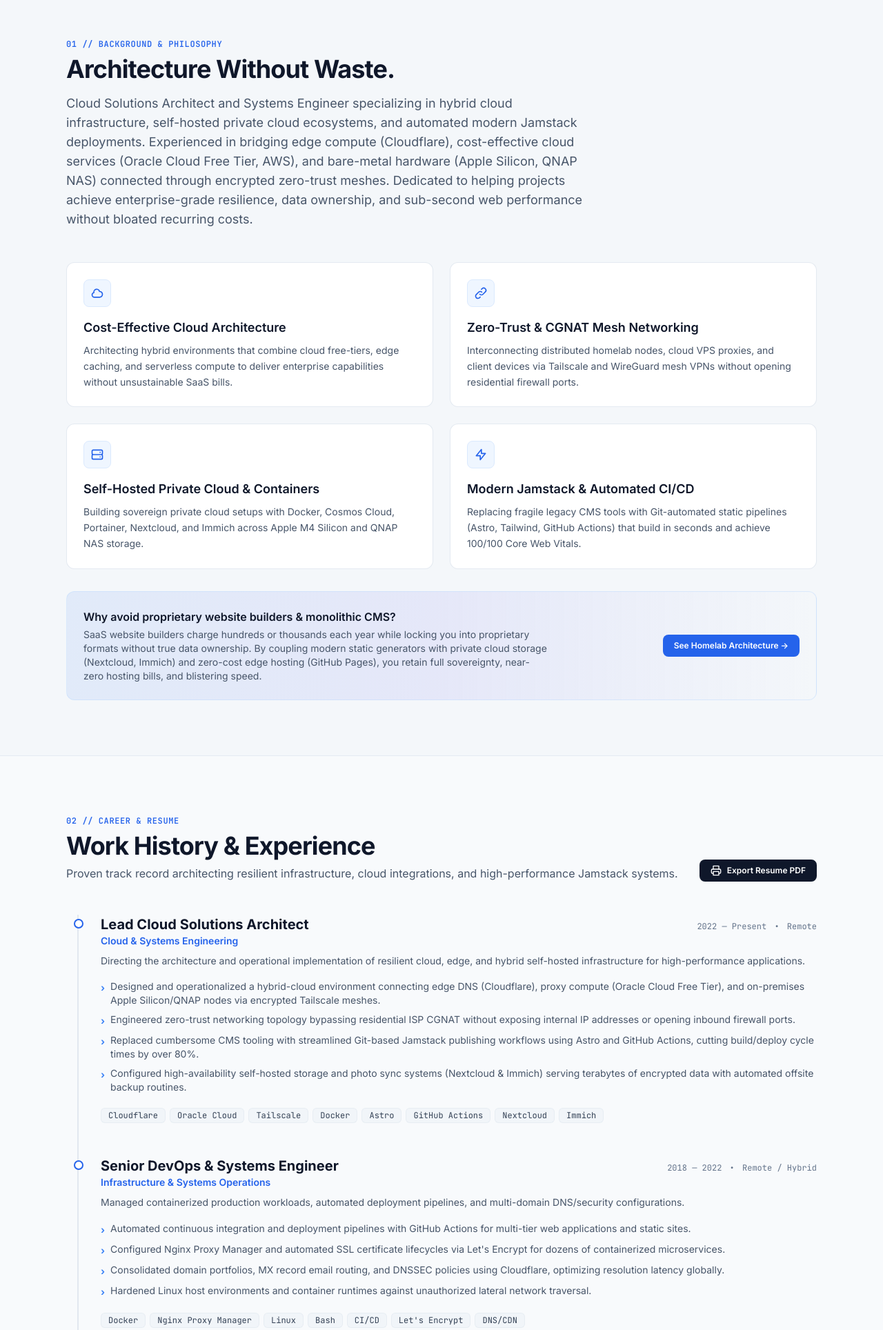
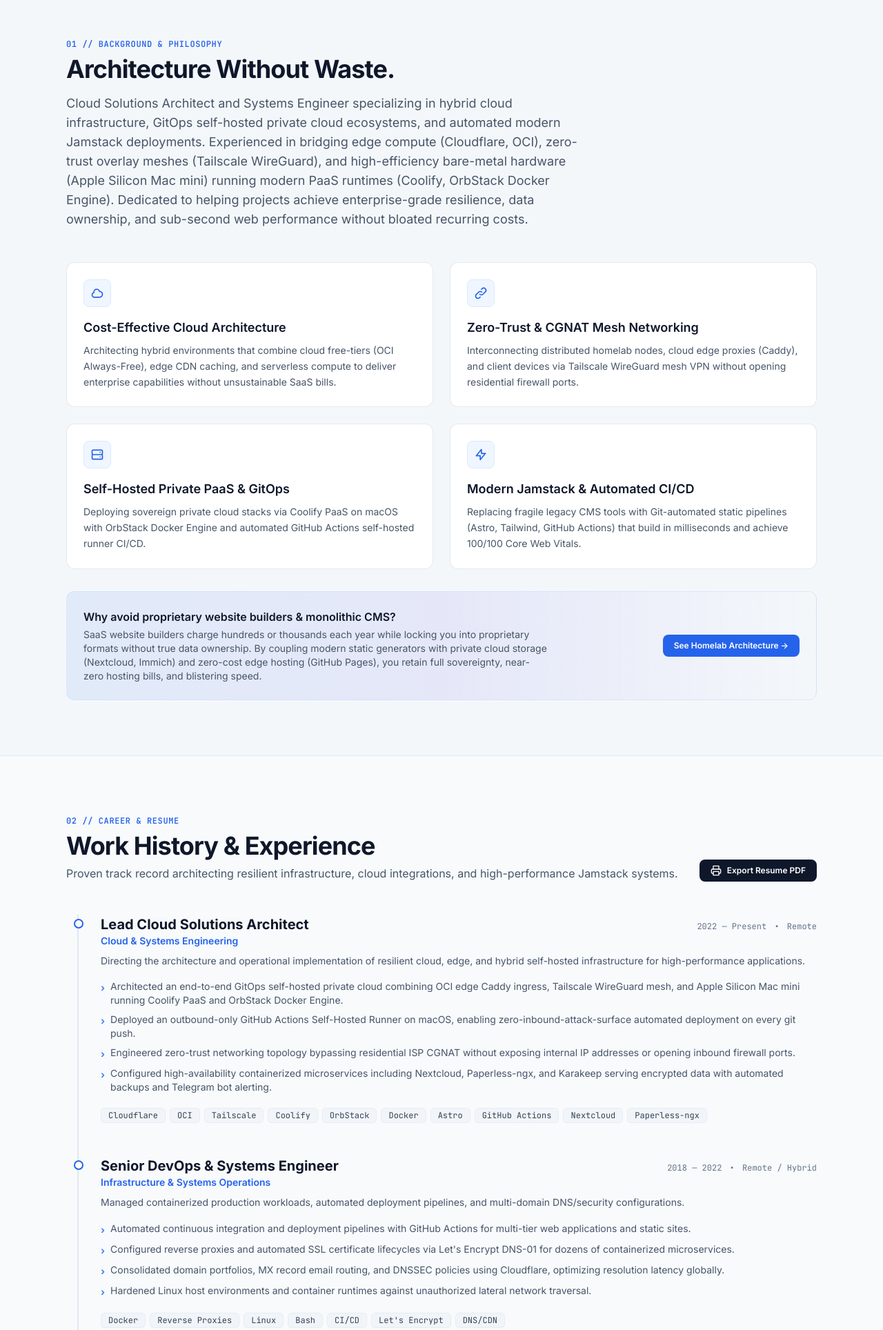
Before and after one commit to webtechy/webtechy.github.io, an Astro site: page / in a window 1280 px wide. Shown: the part 740-2668 px from the top of the page at 69% size. Built offline with nearby package versions, Linux system fonts and the light colour scheme; Astro itself is replaced by a stand-in of ours.

Commit message:
feat: update homelab architecture diagram and documentation from mbabros/homelab

```diff
--- a/src/components/Projects.astro
+++ b/src/components/Projects.astro
@@ -51,13 +51,28 @@
             </p>
           </div>
 
-          <!-- Quick Tags -->
+          <!-- Actions & Tags -->
+          <div class="flex flex-col items-start lg:items-end gap-3 shrink-0">
+            {homelabProject.githubUrl && (
+              <a
+                href={homelabProject.githubUrl}
+                target="_blank"
+                rel="noopener noreferrer"
+                class="inline-flex items-center gap-2 px-3.5 py-1.5 rounded-lg text-xs font-semibold bg-slate-900 text-white dark:bg-slate-100 dark:text-slate-900 hover:bg-slate-800 dark:hover:bg-white transition-all shadow-xs"
+              >
+                <svg class="w-4 h-4 fill-current" viewBox="0 0 24 24">
+                  <path d="M12 0C5.37 0 0 5.37 0 12c0 5.31 3.435 9.795 8.205 11.385.6.105.825-.255.825-.57 0-.285-.015-1.23-.015-2.235-3.015.555-3.795-.735-4.035-1.41-.135-.345-.72-1.41-1.23-1.695-.42-.225-1.02-.78-.015-.795.945-.015 1.62.87 1.845 1.23 1.08 1.815 2.805 1.305 3.495.99.105-.78.42-1.305.765-1.605-2.67-.3-5.46-1.335-5.46-5.925 0-1.305.465-2.385 1.23-3.225-.12-.3-.54-1.53.12-3.18 0 0 1.005-.315 3.3 1.23.96-.27 1.98-.405 3-.405s2.04.135 3 .405c2.295-1.56 3.3-1.23 3.3-1.23.66 1.65.24 2.88.12 3.18.765.84 1.23 1.905 1.23 3.225 0 4.605-2.805 5.625-5.475 5.925.435.375.81 1.095.81 2.22 0 1.605-.015 2.895-.015 3.3 0 .315.225.69.825.57A12.02 12.02 0 0024 12c0-6.63-5.37-12-12-12z"></path>
+                </svg>
+                View Repository (mbabros/homelab) ↗
+              </a>
+            )}
             <div class="flex flex-wrap lg:justify-end gap-1.5 max-w-sm">
               {homelabProject.tags.map((tag) => (
                 <span class="px-2.5 py-1 rounded-md text-xs font-mono font-medium bg-slate-100 dark:bg-slate-800 text-slate-700 dark:text-slate-300 border border-slate-200 dark:border-slate-700">
                   {tag}
                 </span>
               ))}
+            </div>
           </div>
         </div>
 
@@ -92,7 +107,7 @@
             </div>
           </div>
           <p class="text-xs text-center text-slate-500 dark:text-slate-400 italic">
-            Diagram: Multi-tier routing connecting Cloudflare, Oracle Cloud free tier reverse proxy, Tailscale mesh, Apple M4 Mac mini, and QNAP NAS.
+            Refreshed Topology: Cloudflare wildcard DNS, OCI Caddy edge ingress, Tailscale WireGuard mesh, Coolify PaaS & Traefik v3 on Apple Silicon (OrbStack), and outbound GitHub Actions self-hosted runner.
           </p>
         </div>
 
@@ -106,7 +121,7 @@
               <h4 class="text-sm font-bold text-slate-900 dark:text-white">Domain & DNS (Cloudflare)</h4>
             </div>
             <p class="text-xs text-slate-600 dark:text-slate-300 leading-relaxed">
-              Domain registrar and authoritative DNS/CDN. Manages DNS records, CNAMEs, A records, MX email routing, and alias forwarding in a single centralized panel with global edge caching and DDoS shield.
+              Wildcard DNS management with automated DNS-01 ACME challenge resolution for wildcard Let's Encrypt certificates, DDoS mitigation, and global edge CDN caching.
             </p>
           </div>
 
@@ -114,10 +129,10 @@
           <div class="p-4 rounded-xl bg-slate-50 dark:bg-slate-800/60 border border-slate-200/80 dark:border-slate-700/60">
             <div class="flex items-center gap-2 mb-2">
               <span class="w-2 h-2 rounded-full bg-red-500"></span>
-              <h4 class="text-sm font-bold text-slate-900 dark:text-white">Proxy Layer (Oracle Cloud Free Tier)</h4>
+              <h4 class="text-sm font-bold text-slate-900 dark:text-white">Edge Ingress (Oracle Cloud Free Tier)</h4>
             </div>
             <p class="text-xs text-slate-600 dark:text-slate-300 leading-relaxed">
-              Nginx Proxy Manager hosted on an Always-Free OCI VM. Connects to self-hosted homelab nodes through an encrypted Tailscale mesh VPN, completely bypassing residential ISP Carrier-Grade NAT (CGNAT) without open inbound ports.
+              Caddy reverse proxy on an Always-Free OCI VM terminating wildcard TLS and forwarding traffic across an encrypted Tailscale WireGuard mesh VPN directly to the Mac mini—bypassing residential ISP CGNAT with zero open firewall ports.
             </p>
           </div>
 
@@ -125,18 +140,24 @@
           <div class="p-4 rounded-xl bg-slate-50 dark:bg-slate-800/60 border border-slate-200/80 dark:border-slate-700/60">
             <div class="flex items-center gap-2 mb-2">
               <span class="w-2 h-2 rounded-full bg-blue-500"></span>
-              <h4 class="text-sm font-bold text-slate-900 dark:text-white">Compute Node (Apple M4 Mac Mini)</h4>
+              <h4 class="text-sm font-bold text-slate-900 dark:text-white">PaaS & Ingress (Coolify & Traefik v3)</h4>
             </div>
             <p class="text-xs text-slate-600 dark:text-slate-300 leading-relaxed">
-              Powered by Cosmos Cloud Docker container platform. Hosts compute-heavy services, instant media transcoding, Nextcloud cloud storage, and Immich machine-learning facial recognition models with unmatched energy efficiency.
+              Hosted on Apple M4 Mac mini running OrbStack Docker Engine. Coolify PaaS controller orchestrates container lifecycles while Traefik v3.7 ingress handles dynamic host-based routing across modular Docker Compose stacks.
             </p>
           </div>
 
-          <!-- QNAP NAS Storage Node -->
+          <!-- GitOps CI/CD Node -->
           <div class="p-4 rounded-xl bg-slate-50 dark:bg-slate-800/60 border border-slate-200/80 dark:border-slate-700/60">
             <div class="flex items-center gap-2 mb-2">
               <span class="w-2 h-2 rounded-full bg-emerald-500"></span>
-              <h4 class="text-sm font-bold text-slate-900 dark:text-white">Storage Node (QNAP 453be NAS)</h4>
+              <h4 class="text-sm font-bold text-slate-900 dark:text-white">GitOps CI/CD (GitHub Actions Self-Hosted Runner)</h4>
+            </div>
+            <p class="text-xs text-slate-600 dark:text-slate-300 leading-relaxed">
+              Native Apple Silicon GitHub Actions runner communicating via outbound-only WebSockets. Detects repository commits, triggers local Coolify API webhooks, and executes automated rolling container updates with zero inbound attack surface.
+            </p>
+          </div>
+
         </div>
             <p class="text-xs text-slate-600 dark:text-slate-300 leading-relaxed">
               Portainer-managed Docker platform running redundant private storage arrays, snapshot schedules, local network file shares (SMB/NFS), and automated backup mirrors.
--- a/src/data/profile.ts
+++ b/src/data/profile.ts
@@ -73,7 +73,7 @@
   title: "Cloud Solutions Architect & Systems Engineer",
   tagline: "Engineering cloud solutions that are feature-rich, high-performance, and cost-effective.",
   summary:
-    "Cloud Solutions Architect and Systems Engineer specializing in hybrid cloud infrastructure, self-hosted private cloud ecosystems, and automated modern Jamstack deployments. Experienced in bridging edge compute (Cloudflare), cost-effective cloud services (Oracle Cloud Free Tier, AWS), and bare-metal hardware (Apple Silicon, QNAP NAS) connected through encrypted zero-trust meshes. Dedicated to helping projects achieve enterprise-grade resilience, data ownership, and sub-second web performance without bloated recurring costs.",
+    "Cloud Solutions Architect and Systems Engineer specializing in hybrid cloud infrastructure, GitOps self-hosted private cloud ecosystems, and automated modern Jamstack deployments. Experienced in bridging edge compute (Cloudflare, OCI), zero-trust overlay meshes (Tailscale WireGuard), and high-efficiency bare-metal hardware (Apple Silicon Mac mini) running modern PaaS runtimes (Coolify, OrbStack Docker Engine). Dedicated to helping projects achieve enterprise-grade resilience, data ownership, and sub-second web performance without bloated recurring costs.",
   location: "United States (Available Globally / Remote)",
   availability: "Open to Cloud Architecture, DevOps & Homelab Consulting",
   contacts: {
@@ -85,54 +85,54 @@
     {
       icon: "cloud",
       title: "Cost-Effective Cloud Architecture",
-      desc: "Architecting hybrid environments that combine cloud free-tiers, edge caching, and serverless compute to deliver enterprise capabilities without unsustainable SaaS bills."
+      desc: "Architecting hybrid environments that combine cloud free-tiers (OCI Always-Free), edge CDN caching, and serverless compute to deliver enterprise capabilities without unsustainable SaaS bills."
     },
     {
       icon: "network",
       title: "Zero-Trust & CGNAT Mesh Networking",
-      desc: "Interconnecting distributed homelab nodes, cloud VPS proxies, and client devices via Tailscale and WireGuard mesh VPNs without opening residential firewall ports."
+      desc: "Interconnecting distributed homelab nodes, cloud edge proxies (Caddy), and client devices via Tailscale WireGuard mesh VPN without opening residential firewall ports."
     },
     {
       icon: "server",
-      title: "Self-Hosted Private Cloud & Containers",
-      desc: "Building sovereign private cloud setups with Docker, Cosmos Cloud, Portainer, Nextcloud, and Immich across Apple M4 Silicon and QNAP NAS storage."
+      title: "Self-Hosted Private PaaS & GitOps",
+      desc: "Deploying sovereign private cloud stacks via Coolify PaaS on macOS with OrbStack Docker Engine and automated GitHub Actions self-hosted runner CI/CD."
     },
     {
       icon: "rocket",
       title: "Modern Jamstack & Automated CI/CD",
-      desc: "Replacing fragile legacy CMS tools with Git-automated static pipelines (Astro, Tailwind, GitHub Actions) that build in seconds and achieve 100/100 Core Web Vitals."
+      desc: "Replacing fragile legacy CMS tools with Git-automated static pipelines (Astro, Tailwind, GitHub Actions) that build in milliseconds and achieve 100/100 Core Web Vitals."
     }
   ],
   skillCategories: [
     {
       name: "Cloud & Edge Infrastructure",
       icon: "cloud",
-      skills: ["Oracle Cloud Infrastructure (OCI)", "Cloudflare (DNS, CDN, WAF, Workers)", "AWS", "GitHub Pages", "Vercel / Netlify", "Jamstack Architecture"]
+      skills: ["Oracle Cloud Infrastructure (OCI Free Tier)", "Cloudflare (DNS, CDN, WAF, DNS-01 ACME)", "AWS", "GitHub Pages", "Vercel", "Jamstack Architecture"]
     },
     {
       name: "Networking & Security",
       icon: "shield",
-      skills: ["Tailscale Mesh VPN", "WireGuard", "CGNAT Bypass", "Nginx Proxy Manager", "SSL/TLS (Let's Encrypt DNS-01)", "Reverse Proxies", "Cloudflare Zero Trust"]
+      skills: ["Tailscale Mesh VPN", "WireGuard Overlay", "CGNAT Bypass", "Caddy Edge Proxy", "Traefik v3 Ingress", "SSL/TLS Wildcard (Let's Encrypt)", "Zero Inbound Attack Surface"]
     },
     {
       name: "Containers & Orchestration",
       icon: "container",
-      skills: ["Docker & Docker Compose", "Cosmos Cloud Engine", "Portainer", "Podman", "Container Hardening", "Multi-arch Builds (ARM64/x86_64)"]
+      skills: ["Coolify PaaS", "OrbStack Docker Engine", "Docker Compose", "Traefik Dynamic Routing", "GitHub Actions Self-Hosted Runner", "Multi-arch ARM64 Builds"]
     },
     {
       name: "Hardware & Self-Hosted Systems",
       icon: "cpu",
-      skills: ["Apple Silicon (M4 Mac mini)", "QNAP NAS (QTS/Linux)", "RAID & ZFS Storage", "Nextcloud (Cloud Storage)", "Immich (Photo Management)", "Home Assistant"]
+      skills: ["Apple Silicon (M4 Mac mini)", "macOS APFS / OrbStack Kernel", "Nextcloud (Cloud Storage)", "Paperless-ngx (OCR Indexing)", "Karakeep / Hoarder", "Uptime Kuma & Telegram Bot Alerts"]
     },
     {
       name: "Modern Frontend & Jamstack",
       icon: "code",
-      skills: ["Astro", "Tailwind CSS", "Next.js", "React", "TypeScript", "Modern HTML5/CSS3", "Responsive Design", "Core Web Vitals Optimization"]
+      skills: ["Astro", "Tailwind CSS", "Next.js", "React / Vite", "TypeScript", "Modern HTML5/CSS3", "Responsive Design", "Core Web Vitals Optimization"]
     },
     {
       name: "DevOps & Automation",
       icon: "terminal",
-      skills: ["GitHub Actions CI/CD", "Git & GitOps", "Bash / Shell Scripting", "Linux Server Administration (Ubuntu/Debian)", "Automated Backups & Monitoring"]
+      skills: ["GitOps Continuous Delivery", "GitHub Actions CI/CD", "Shell Scripting (Bash/Zsh)", "Automated Pre-flight & Cutover Scripts", "Disaster Recovery & Rollback"]
     }
   ],
   experiences: [
@@ -144,12 +144,12 @@
       description:
         "Directing the architecture and operational implementation of resilient cloud, edge, and hybrid self-hosted infrastructure for high-performance applications.",
       achievements: [
-        "Designed and operationalized a hybrid-cloud environment connecting edge DNS (Cloudflare), proxy compute (Oracle Cloud Free Tier), and on-premises Apple Silicon/QNAP nodes via encrypted Tailscale meshes.",
+        "Architected an end-to-end GitOps self-hosted private cloud combining OCI edge Caddy ingress, Tailscale WireGuard mesh, and Apple Silicon Mac mini running Coolify PaaS and OrbStack Docker Engine.",
+        "Deployed an outbound-only GitHub Actions Self-Hosted Runner on macOS, enabling zero-inbound-attack-surface automated deployment on every git push.",
         "Engineered zero-trust networking topology bypassing residential ISP CGNAT without exposing internal IP addresses or opening inbound firewall ports.",
-        "Replaced cumbersome CMS tooling with streamlined Git-based Jamstack publishing workflows using Astro and GitHub Actions, cutting build/deploy cycle times by over 80%.",
-        "Configured high-availability self-hosted storage and photo sync systems (Nextcloud & Immich) serving terabytes of encrypted data with automated offsite backup routines."
+        "Configured high-availability containerized microservices including Nextcloud, Paperless-ngx, and Karakeep serving encrypted data with automated backups and Telegram bot alerting."
       ],
-      skills: ["Cloudflare", "Oracle Cloud", "Tailscale", "Docker", "Astro", "GitHub Actions", "Nextcloud", "Immich"]
+      skills: ["Cloudflare", "OCI", "Tailscale", "Coolify", "OrbStack", "Docker", "Astro", "GitHub Actions", "Nextcloud", "Paperless-ngx"]
     },
     {
       company: "Infrastructure & Systems Operations",
@@ -160,11 +160,11 @@
         "Managed containerized production workloads, automated deployment pipelines, and multi-domain DNS/security configurations.",
       achievements: [
         "Automated continuous integration and deployment pipelines with GitHub Actions for multi-tier web applications and static sites.",
-        "Configured Nginx Proxy Manager and automated SSL certificate lifecycles via Let's Encrypt for dozens of containerized microservices.",
+        "Configured reverse proxies and automated SSL certificate lifecycles via Let's Encrypt DNS-01 for dozens of containerized microservices.",
         "Consolidated domain portfolios, MX record email routing, and DNSSEC policies using Cloudflare, optimizing resolution latency globally.",
         "Hardened Linux host environments and container runtimes against unauthorized lateral network traversal."
       ],
-      skills: ["Docker", "Nginx Proxy Manager", "Linux", "Bash", "CI/CD", "Let's Encrypt", "DNS/CDN"]
+      skills: ["Docker", "Reverse Proxies", "Linux", "Bash", "CI/CD", "Let's Encrypt", "DNS/CDN"]
     },
     {
       company: "Web Technologies & Jamstack",
@@ -184,40 +184,41 @@
   projects: [
     {
       id: "homelab-private-cloud",
-      title: "Self-Hosted Homelab & Hybrid Private Cloud",
-      subtitle: "Enterprise-grade self-hosted infrastructure on Apple Silicon & QNAP NAS with Tailscale CGNAT bypass",
+      title: "Self-Hosted Homelab & GitOps Private Cloud",
+      subtitle: "Enterprise-grade self-hosted PaaS on Apple Silicon (OrbStack) orchestrated via Coolify with automated GitOps CI/CD",
       description:
-        "A complete hybrid private cloud architecture designed for complete data ownership, maximum reliability, and zero ongoing subscription fees. Connects high-performance on-premises hardware with cloud proxy compute.",
+        "A hybrid private cloud architecture designed for total data sovereignty, maximum efficiency, and zero ongoing subscription fees. Connects high-performance Apple Silicon compute with an OCI Caddy edge proxy via an encrypted Tailscale WireGuard mesh.",
       category: "Infrastructure & Cloud",
       featured: true,
       image: "/images/homelab.png",
-      imageCaption: "Complete Homelab Network & Service Architecture Topology",
+      imageCaption: "Updated Homelab System Architecture & Network Topology",
+      githubUrl: "https://github.com/mbabros/homelab",
       liveUrl: "#homelab-details",
-      tags: ["Apple M4 Silicon", "QNAP 453be", "Tailscale", "Oracle Cloud", "Nginx Proxy Manager", "Cosmos Cloud", "Nextcloud", "Immich"],
+      tags: ["Apple Silicon M4", "Coolify PaaS", "OrbStack Docker", "Tailscale WireGuard", "OCI Free Tier", "Caddy", "Traefik v3", "GitHub Actions Runner", "Nextcloud", "Paperless-ngx"],
       highlights: [
-        "Domain & DNS: Cloudflare serves as registrar, CDN, and DNS layer with automated CNAME, MX alias routing, and WAF rules.",
-        "Proxy Layer (Oracle Cloud Free Tier): Nginx Proxy Manager in the cloud receives public traffic and routes securely to homelab nodes via Tailscale, completely bypassing ISP CGNAT.",
-        "Apple Silicon Compute Node: Apple M4 Mac mini running Cosmos Cloud container engine for high-compute workloads and instant transcoding.",
-        "QNAP Storage Node: QNAP TS-453be running Portainer, hosting redundant private cloud storage with Nextcloud and AI-driven photo indexing with Immich.",
-        "Data Sovereignty: Replaces recurring SaaS costs (Google One, iCloud, Dropbox) with sovereign, end-to-end controlled private storage."
+        "Domain & DNS: Cloudflare manages DNS with automated DNS-01 ACME challenge resolution for wildcard TLS (*.<domain>) certificates.",
+        "Edge Ingress (OCI Free Tier): Caddy reverse proxy on an Always-Free VM terminates public TLS and proxies securely over Tailscale WireGuard mesh VPN directly to the Mac mini with zero open firewall ports on the home network.",
+        "PaaS & Dynamic Ingress: Coolify controller on macOS with OrbStack Docker Engine, leveraging Traefik v3.7 ingress (:80/:443) for dynamic Docker container routing.",
+        "Zero-Inbound GitOps CI/CD: Mac Mini GitHub Actions Self-Hosted Runner polls GitHub via outbound WebSockets, executing rolling container updates with zero open inbound ports.",
+        "Application Ecosystem: Nextcloud (private drive), Paperless-ngx (OCR indexing), Karakeep (AI bookmarking), WordPress, and mbabros.com Vite/React with unified Telegram alerting."
       ],
       architecture: {
         components: [
           {
             title: "Domain & DNS (Cloudflare)",
-            desc: "Registrar, DNS manager, MX email routing, and edge caching with DDoS mitigation."
+            desc: "Wildcard DNS routing and automated DNS-01 ACME challenges with DDoS mitigation and global CDN caching."
           },
           {
-            title: "Proxy Layer (Oracle Cloud Free Tier)",
-            desc: "Nginx Proxy Manager in an OCI compute instance connected via Tailscale mesh VPN to securely route inbound requests without public residential IPs."
+            title: "Edge Ingress (Oracle Cloud Free Tier)",
+            desc: "OCI VM running Caddy reverse proxy, terminating TLS and forwarding across Tailscale mesh to avoid CGNAT and eliminate inbound router port forwards."
           },
           {
-            title: "Compute Layer (Apple M4 Mac Mini)",
-            desc: "Cosmos Cloud Docker management platform hosting Nextcloud, Immich AI models, and compute-intensive microservices."
+            title: "Primary Compute & PaaS (Apple M4 Mac Mini)",
+            desc: "macOS running OrbStack Docker engine and Coolify PaaS controller with Traefik v3 ingress for automatic host-based routing."
           },
           {
-            title: "Storage Layer (QNAP 453be NAS)",
-            desc: "Portainer Docker platform orchestrating redundant storage arrays, automated snapshot policies, and local backup mirrors."
+            title: "GitOps CI/CD (GitHub Actions Self-Hosted Runner)",
+            desc: "Outbound long-polling runner executing local docker-compose orchestrations instantly on git push without webhooks or public ingress."
           }
         ]
       }
@@ -248,10 +249,10 @@
         "Engineered an encrypted zero-trust mesh network connecting residential servers behind Carrier-Grade NAT (CGNAT) with public edge nodes, allowing secure multi-domain reverse proxying without port forwarding.",
       category: "Networking & Security",
       featured: false,
-      tags: ["Tailscale", "WireGuard", "Nginx", "CGNAT", "Security"],
+      tags: ["Tailscale", "WireGuard", "Caddy", "Traefik", "CGNAT Bypass", "Zero Inbound Ports"],
       highlights: [
         "Bypassed residential ISP carrier-grade NAT with zero port forwards or static IP requirements.",
-        "Automated DNS-01 Let's Encrypt certificate renewal for all internal and public hostnames.",
+        "Automated DNS-01 Let's Encrypt wildcard certificate renewal for all internal and public hostnames.",
         "Direct peer-to-peer connection prioritization with encrypted DERP fallback when NAT traversal fails."
       ]
     }
@@ -272,7 +273,7 @@
     },
     {
       name: "Container Security & Zero-Trust Networking",
-      issuer: "Tailscale / Docker Ecosystems",
+      issuer: "Coolify / Tailscale / Docker Ecosystems",
       date: "Ongoing"
     }
   ]
```
Also changed, not shown: public/images/homelab.png. Lines whose indentation alone changed are shown as unchanged.
